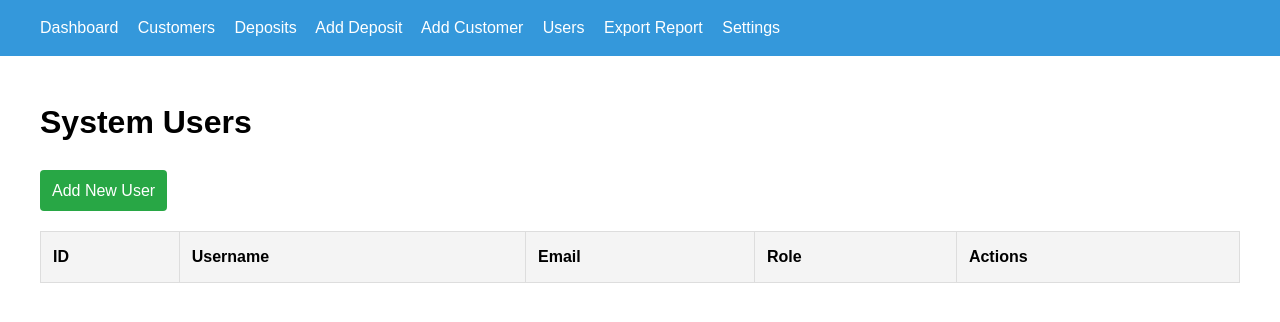
After one commit to contrawoo/my-flask-app, a Flask app: page /users in a window 1280 px wide. The commit adds this page. Shown: the top 322 px of the page. Run offline with Flask 3, Linux system fonts and the light colour scheme; lists and menus that the app fills with data are empty.

Commit message:
Assistant checkpoint: Added user management system
Assistant generated file changes:
- templates/base.html: Add Users link to navigation
- templates/users.html: Create users management page
- templates/add_user.html: Create add user form
- templates/edit_user.html: Create edit user form
- main.py: Add user management routes, Add user helper functions, Add user management routes

---

User prompt:

add user botton

```diff
--- a/main.py
+++ b/main.py
@@ -14,6 +14,7 @@ app.secret_key = os.environ.get('FLASK_SECRET_KEY', 'dev_key_for_deposit_tracker
 DATA_DIR = 'data'
 CUSTOMERS_FILE = os.path.join(DATA_DIR, 'customers.json')
 DEPOSITS_FILE = os.path.join(DATA_DIR, 'deposits.json')
+USERS_FILE = os.path.join(DATA_DIR, 'users.json')
 
 # Create data directory if it doesn't exist
 os.makedirs(DATA_DIR, exist_ok=True)
@@ -25,6 +26,10 @@ if not os.path.exists(CUSTOMERS_FILE):
 
 if not os.path.exists(DEPOSITS_FILE):
     with open(DEPOSITS_FILE, 'w') as f:
+        json.dump([], f)
+
+if not os.path.exists(USERS_FILE):
+    with open(USERS_FILE, 'w') as f:
         json.dump([], f)
 
 # Helper functions
@@ -51,6 +56,18 @@ def get_next_customer_id():
 def get_next_deposit_id():
     deposits = load_deposits()
     return max([d.get('id', 0) for d in deposits], default=0) + 1
+
+def load_users():
+    with open(USERS_FILE, 'r') as f:
+        return json.load(f)
+
+def save_users(users):
+    with open(USERS_FILE, 'w') as f:
+        json.dump(users, f, indent=2)
+
+def get_next_user_id():
+    users = load_users()
+    return max([u.get('id', 0) for u in users], default=0) + 1
 
 # Routes
 @app.route('/')
@@ -343,6 +360,103 @@ def settings():
 
     return render_template('settings.html', logo_present=logo_present)
 
+@app.route('/users')
+def user_list():
+    users = load_users()
+    return render_template('users.html', users=users)
+
+@app.route('/add_user', methods=['GET', 'POST'])
+def add_user():
+    if request.method == 'POST':
+        username = request.form.get('username')
+        email = request.form.get('email')
+        password = request.form.get('password')
+        role = request.form.get('role')
+
+        if not username or not email or not password:
+            flash('Username, email, and password are required', 'error')
+            return redirect(url_for('add_user'))
+
+        users = load_users()
+
+        # Check if username already exists
+        if any(user['username'] == username for user in users):
+            flash('Username already exists', 'error')
+            return redirect(url_for('add_user'))
+
+        # Create new user
+        new_user = {
+            'id': get_next_user_id(),
+            'username': username,
+            'email': email,
+            'password': password,  # In a real app, you should hash this password
+            'role': role,
+            'created_at': datetime.now().isoformat()
+        }
+
+        users.append(new_user)
+        save_users(users)
+
+        flash('User added successfully', 'success')
+        return redirect(url_for('user_list'))
+
+    return render_template('add_user.html')
+
+@app.route('/edit_user/<int:user_id>', methods=['GET', 'POST'])
+def edit_user(user_id):
+    users = load_users()
+    user = next((u for u in users if u.get('id') == user_id), None)
+
+    if not user:
+        flash('User not found', 'error')
+        return redirect(url_for('user_list'))
+
+    if request.method == 'POST':
+        username = request.form.get('username')
+        email = request.form.get('email')
+        password = request.form.get('password')
+        role = request.form.get('role')
+
+        if not username or not email:
+            flash('Username and email are required', 'error')
+            return redirect(url_for('edit_user', user_id=user_id))
+
+        # Check if username already exists (excluding current user)
+        if any(u['username'] == username and u['id'] != user_id for u in users):
+            flash('Username already exists', 'error')
+            return redirect(url_for('edit_user', user_id=user_id))
+
+        # Update user
+        user['username'] = username
+        user['email'] = email
+        if password:  # Only update password if provided
+            user['password'] = password  # In a real app, you should hash this password
+        user['role'] = role
+        user['updated_at'] = datetime.now().isoformat()
+
+        save_users(users)
+        flash('User updated successfully', 'success')
+        return redirect(url_for('user_list'))
+
+    return render_template('edit_user.html', user=user)
+
+@app.route('/delete_user/<int:user_id>', methods=['POST'])
+def delete_user(user_id):
+    users = load_users()
+
+    # Find the user
+    user = next((u for u in users if u.get('id') == user_id), None)
+    if not user:
+        flash('User not found', 'error')
+        return redirect(url_for('user_list'))
+
+    # Remove user from list
+    users = [u for u in users if u.get('id') != user_id]
+    save_users(users)
+
+    flash('User deleted successfully', 'success')
+    return redirect(url_for('user_list'))
+
 if __name__ == '__main__':
     # Create directories
     os.makedirs('templates', exist_ok=True)
--- a/templates/base.html
+++ b/templates/base.html
@@ -156,6 +156,7 @@
             <a href="/deposits">Deposits</a>
             <a href="/add_deposit">Add Deposit</a>
             <a href="/add_customer">Add Customer</a>
+            <a href="/users">Users</a>
             <a href="/export_excel">Export Report</a>
             <a href="/settings">Settings</a>
         </div>
--- /dev/null
+++ b/templates/users.html
@@ -0,0 +1,37 @@
+
+{% extends 'base.html' %}
+
+{% block content %}
+<h1>System Users</h1>
+<div class="action-buttons">
+    <a href="/add_user" class="btn btn-success">Add New User</a>
+</div>
+
+<table>
+    <thead>
+        <tr>
+            <th>ID</th>
+            <th>Username</th>
+            <th>Email</th>
+            <th>Role</th>
+            <th>Actions</th>
+        </tr>
+    </thead>
+    <tbody>
+        {% for user in users %}
+        <tr>
+            <td>{{ user.id }}</td>
+            <td>{{ user.username }}</td>
+            <td>{{ user.email }}</td>
+            <td>{{ user.role }}</td>
+            <td>
+                <a href="/edit_user/{{ user.id }}" class="btn">Edit</a>
+                <form method="POST" action="/delete_user/{{ user.id }}" style="display: inline;" onsubmit="return confirm('Are you sure you want to delete this user? This action cannot be undone.');">
+                    <button type="submit" class="btn btn-danger">Delete</button>
+                </form>
+            </td>
+        </tr>
+        {% endfor %}
+    </tbody>
+</table>
+{% endblock %}
```
Also changed, not shown: templates/add_user.html (added, +34 -0 lines), templates/edit_user.html (added, +34 -0 lines).
